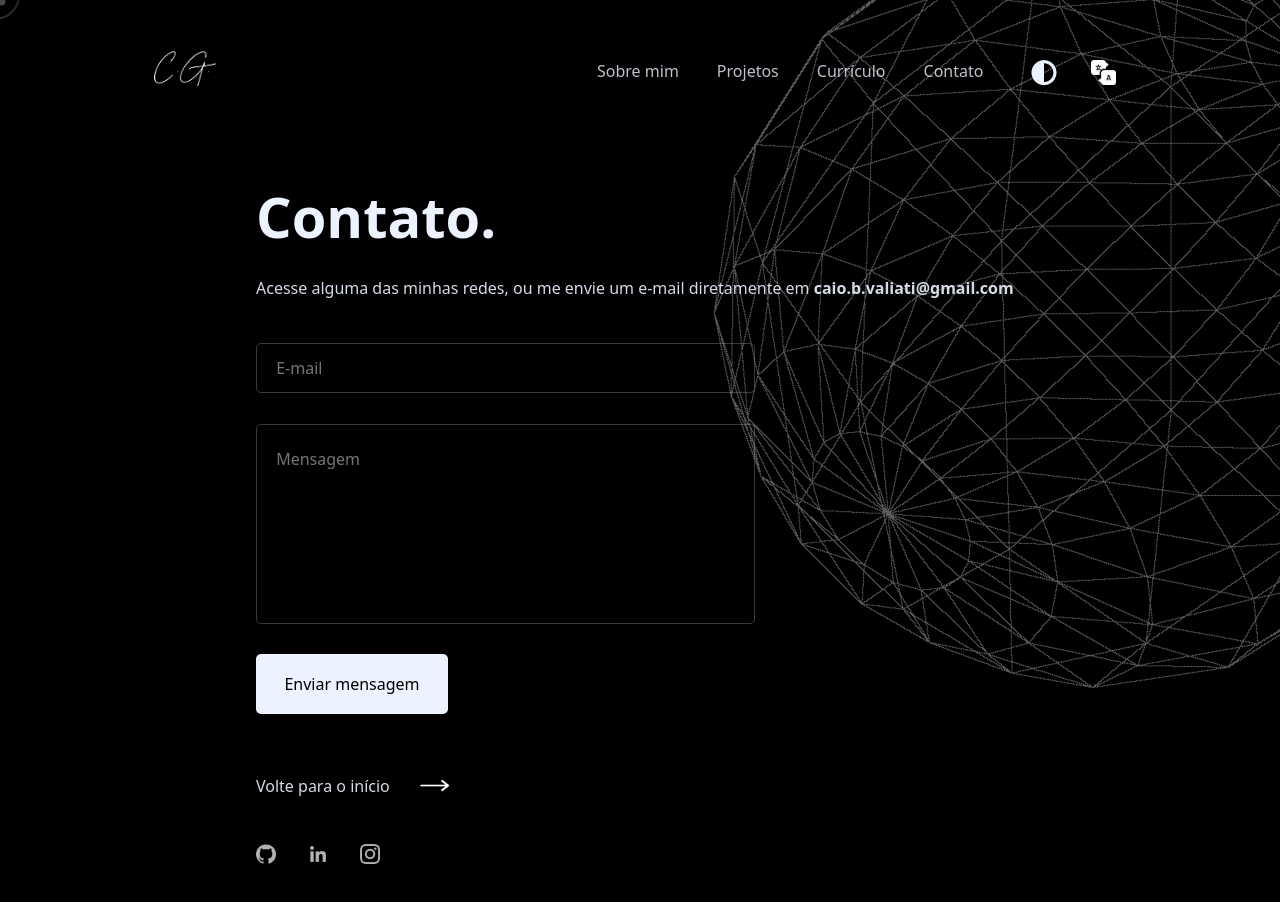
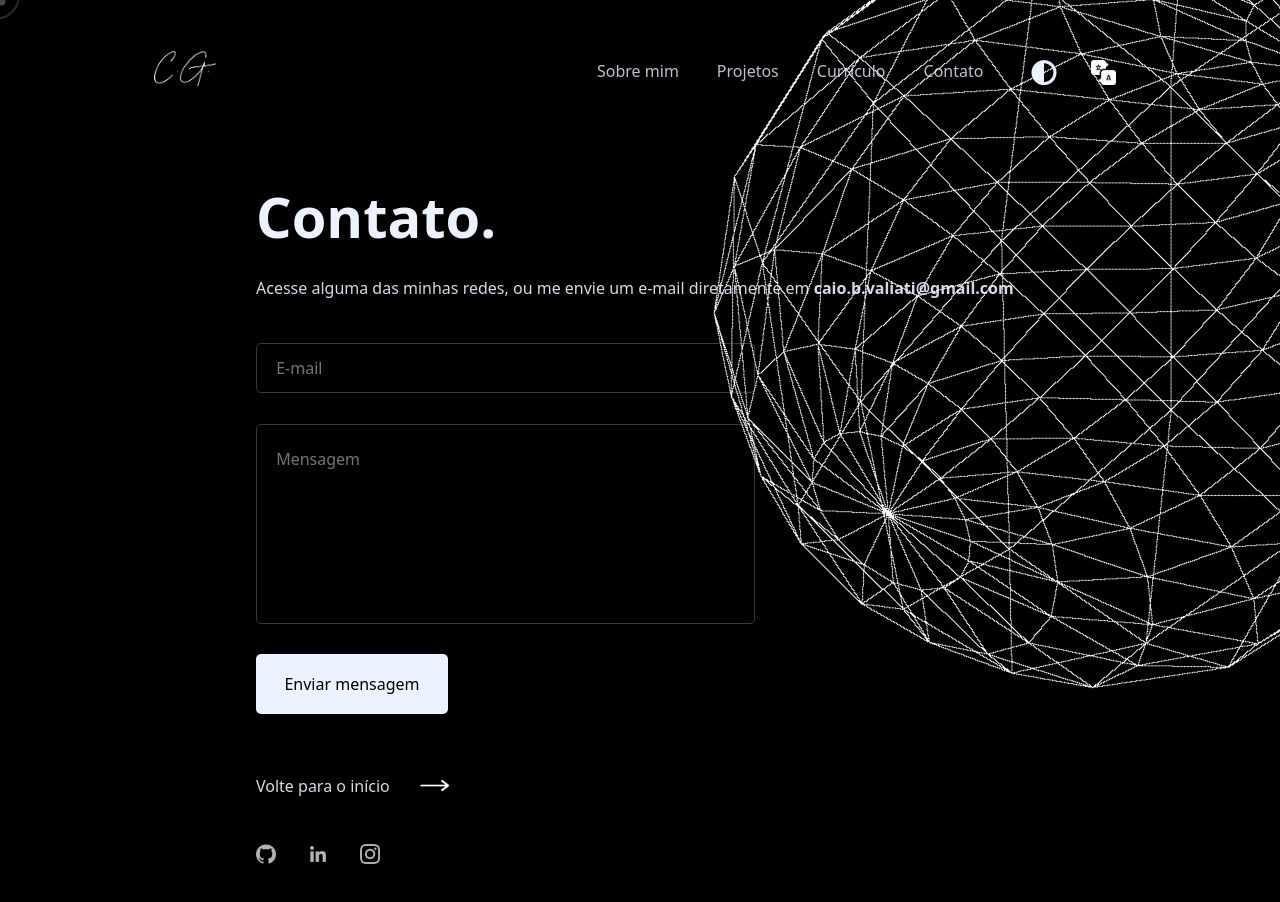
Before and after one commit to caioValiati/portfolio, a React (Vite) app: page /contact in a window 1280 px wide. Shown: the top 902 px of the page. Built offline with nearby package versions, Linux system fonts and the light colour scheme.

Commit message:
Theme chage of the globe component

```diff
--- a/src/assets/css/index.css
+++ b/src/assets/css/index.css
@@ -22,6 +22,10 @@
   -webkit-font-smoothing: antialiased;
   -moz-osx-font-smoothing: grayscale;
   -webkit-text-size-adjust: 100%;
+}
+
+canva {
+  background-color: var(--background-color);
 }
 
 * {
--- a/src/components/globe/Globe.css
+++ b/src/components/globe/Globe.css
@@ -6,8 +6,8 @@
 canvas {
   position: absolute;
   right: 0;
+  opacity: 1;
   transform: translate(20%, -50%);
-  opacity: 0.2;
   z-index: -1;
   rotate: 45deg
 }
--- a/src/components/globe/Globe.jsx
+++ b/src/components/globe/Globe.jsx
@@ -1,26 +1,29 @@
 import React, { useEffect, useRef } from 'react';
 import * as THREE from 'three';
-import "./Globe.css";
+import './Globe.css';
 
-const ThreeScene = () => {
+const ThreeScene = (theme) => {
   const containerRef = useRef();
 
   useEffect(() => {
     const scene = new THREE.Scene();
+    scene.background = new THREE.Color(theme.theme === 'light' ? 0xECF2FF : 0x000000);
     const camera = new THREE.PerspectiveCamera(75, window.innerWidth / window.innerHeight, 1, 1000);
     const renderer = new THREE.WebGLRenderer();
 
     renderer.setSize(window.innerWidth, window.innerHeight);
+    const currentCanvas = Array.prototype.slice.call(containerRef.current.children)
+    currentCanvas.map((e) => containerRef.current.removeChild(e))
+
     containerRef.current.appendChild(renderer.domElement);
 
-    var geometry = new THREE.SphereGeometry(15, 20, 10)
-    var material = new THREE.MeshBasicMaterial ({
-        color: 0xFFFFFF,
-        wireframe : true
+    var geometry = new THREE.SphereGeometry(15, 20, 10);
+    var material = new THREE.MeshBasicMaterial({
+      color: theme.theme === 'light' ? 0x000000 : 0xffffff,
+      wireframe: true,
     });
     const mesh = new THREE.Mesh(geometry, material);
     scene.add(mesh);
-
     camera.position.z = 25;
 
     function animate() {
@@ -29,13 +32,13 @@ const ThreeScene = () => {
       renderer.render(scene, camera);
       requestAnimationFrame(animate);
     }
+    animate();
 
-    animate();
 
     return () => {
       renderer.dispose();
     };
-  }, []);
+  }, [theme]);
 
   return <div ref={containerRef} id='globe-container' />;
 };
--- a/src/index.jsx
+++ b/src/index.jsx
@@ -34,7 +34,7 @@ export function App() {
 
     return (
         <div className="index-container" style={{overflow: 'hidden'}}>
-            <ThreeScene />
+            <ThreeScene theme={theme}/>
             <MouseTrailer />
             <Header props={[setLanguage, language, setTheme]}/>
             <div className="page-container">
```
